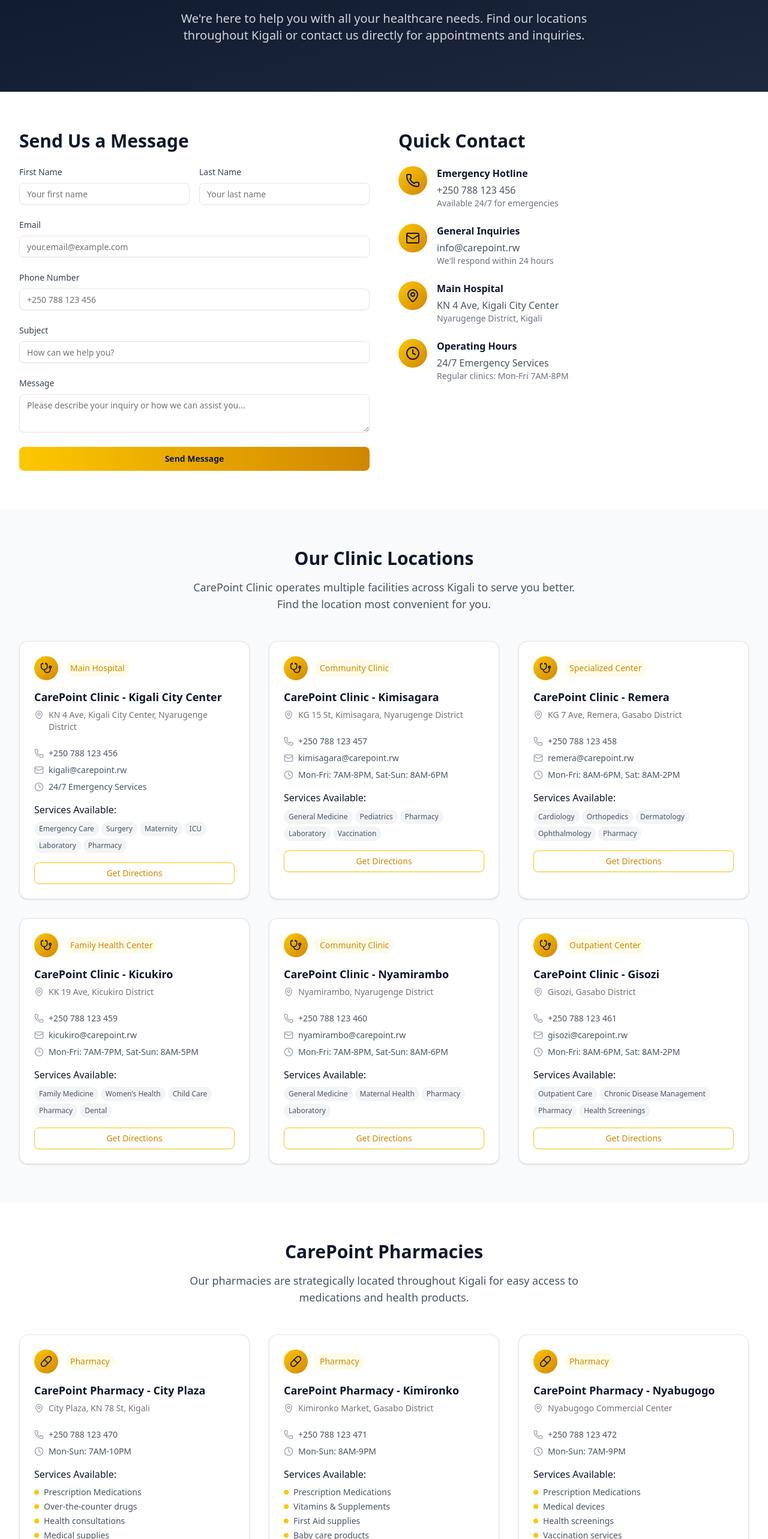
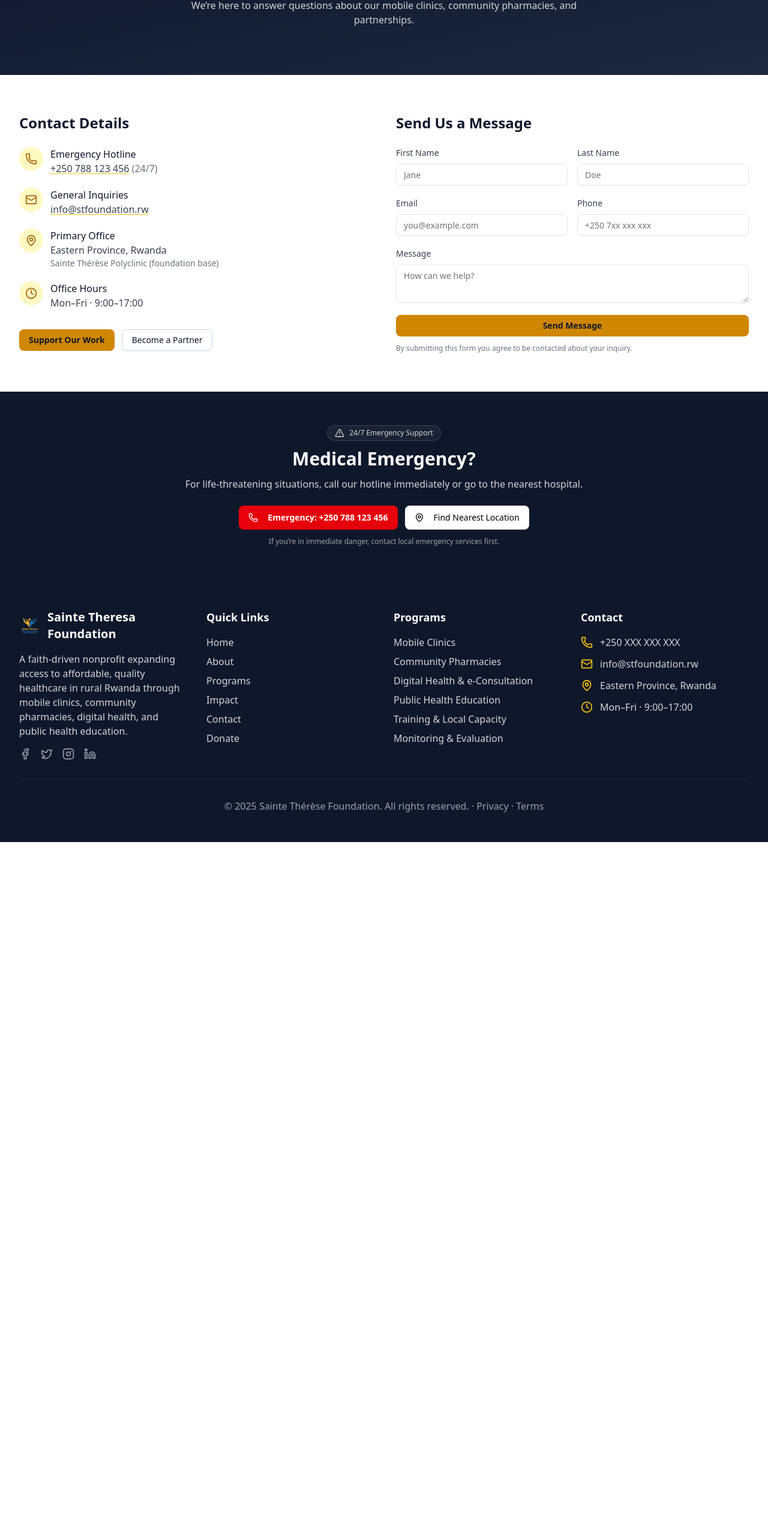
Before and after one commit to brunorwanda4/saint-theresa-foundation, a Next.js app: page /contact in a window 1280 px wide. Shown: the part 200-2766 px from the top of the page at 60% size. After the commit the page ends 1604 px from the top, so only its background shows below. Built offline with nearby package versions, Linux system fonts and the light colour scheme.

Commit message:
feat: implement contact page

```diff
--- a/src/app/contact/page.tsx
+++ b/src/app/contact/page.tsx
@@ -1,366 +1,148 @@
-import Footer from '@/components/ui/footer';
-import { Button } from '@/components/ui/button';
-import { Card, CardContent, CardDescription, CardHeader, CardTitle } from '@/components/ui/card';
-import { Input } from '@/components/ui/input';
-import { Textarea } from '@/components/ui/textarea'
+// src/app/contact/page.tsx
 import Link from "next/link";
-import { Phone, Mail,AlertTriangle, MapPin, Clock, Stethoscope, Pill } from 'lucide-react';
-
-const locations = [
-  {
-    name: 'CarePoint Clinic - Kigali City Center',
-    type: 'Main Hospital',
-    address: 'KN 4 Ave, Kigali City Center, Nyarugenge District',
-    phone: '+250 788 123 456',
-    email: 'kigali@carepoint.rw',
-    hours: '24/7 Emergency Services',
-    services: ['Emergency Care', 'Surgery', 'Maternity', 'ICU', 'Laboratory', 'Pharmacy'],
-    icon: Stethoscope,
-  },
-  {
-    name: 'CarePoint Clinic - Kimisagara',
-    type: 'Community Clinic',
-    address: 'KG 15 St, Kimisagara, Nyarugenge District',
-    phone: '+250 788 123 457',
-    email: 'kimisagara@carepoint.rw',
-    hours: 'Mon-Fri: 7AM-8PM, Sat-Sun: 8AM-6PM',
-    services: ['General Medicine', 'Pediatrics', 'Pharmacy', 'Laboratory', 'Vaccination'],
-    icon: Stethoscope,
-  },
-  {
-    name: 'CarePoint Clinic - Remera',
-    type: 'Specialized Center',
-    address: 'KG 7 Ave, Remera, Gasabo District',
-    phone: '+250 788 123 458',
-    email: 'remera@carepoint.rw',
-    hours: 'Mon-Fri: 8AM-6PM, Sat: 8AM-2PM',
-    services: ['Cardiology', 'Orthopedics', 'Dermatology', 'Ophthalmology', 'Pharmacy'],
-    icon: Stethoscope,
-  },
-  {
-    name: 'CarePoint Clinic - Kicukiro',
-    type: 'Family Health Center',
-    address: 'KK 19 Ave, Kicukiro District',
-    phone: '+250 788 123 459',
-    email: 'kicukiro@carepoint.rw',
-    hours: 'Mon-Fri: 7AM-7PM, Sat-Sun: 8AM-5PM',
-    services: ['Family Medicine', 'Women\'s Health', 'Child Care', 'Pharmacy', 'Dental'],
-    icon: Stethoscope,
-  },
-  {
-    name: 'CarePoint Clinic - Nyamirambo',
-    type: 'Community Clinic',
-    address: 'Nyamirambo, Nyarugenge District',
-    phone: '+250 788 123 460',
-    email: 'nyamirambo@carepoint.rw',
-    hours: 'Mon-Fri: 7AM-8PM, Sat-Sun: 8AM-6PM',
-    services: ['General Medicine', 'Maternal Health', 'Pharmacy', 'Laboratory'],
-    icon: Stethoscope,
-  },
-  {
-    name: 'CarePoint Clinic - Gisozi',
-    type: 'Outpatient Center',
-    address: 'Gisozi, Gasabo District',
-    phone: '+250 788 123 461',
-    email: 'gisozi@carepoint.rw',
-    hours: 'Mon-Fri: 8AM-6PM, Sat: 8AM-2PM',
-    services: ['Outpatient Care', 'Chronic Disease Management', 'Pharmacy', 'Health Screenings'],
-    icon: Stethoscope,
-  },
-];
-
-const pharmacies = [
-  {
-    name: 'CarePoint Pharmacy - City Plaza',
-    address: 'City Plaza, KN 78 St, Kigali',
-    phone: '+250 788 123 470',
-    hours: 'Mon-Sun: 7AM-10PM',
-    services: ['Prescription Medications', 'Over-the-counter drugs', 'Health consultations', 'Medical supplies'],
-    icon: Pill,
-  },
-  {
-    name: 'CarePoint Pharmacy - Kimironko',
-    address: 'Kimironko Market, Gasabo District',
-    phone: '+250 788 123 471',
-    hours: 'Mon-Sun: 8AM-9PM',
-    services: ['Prescription Medications', 'Vitamins & Supplements', 'First Aid supplies', 'Baby care products'],
-    icon: Pill,
-  },
-  {
-    name: 'CarePoint Pharmacy - Nyabugogo',
-    address: 'Nyabugogo Commercial Center',
-    phone: '+250 788 123 472',
-    hours: 'Mon-Sun: 7AM-9PM',
-    services: ['Prescription Medications', 'Medical devices', 'Health screenings', 'Vaccination services'],
-    icon: Pill,
-  },
-];
+import Footer from "@/components/ui/footer";
+import { Button } from "@/components/ui/button";
+import { Input } from "@/components/ui/input";
+import { Textarea } from "@/components/ui/textarea";
+import { Phone, Mail, MapPin, Clock, AlertTriangle } from "lucide-react";
 
 export default function Contact() {
   return (
     <div className="min-h-screen">
-      <div className="relative py-20 bg-gradient-to-br from-slate-900 to-slate-800">
-        <div className="max-w-7xl mx-auto px-4 sm:px-6 lg:px-8 text-center">
-          <h1 className="text-4xl sm:text-5xl font-bold text-white mb-6">
+      {/* Hero */}
+      <header className="relative py-16 md:py-20 bg-gradient-to-br from-slate-900 to-slate-800">
+        <div className="mx-auto max-w-7xl px-4 sm:px-6 lg:px-8 text-center">
+          <h1 className="text-3xl md:text-4xl font-bold text-white">
             Get in <span className="text-transparent bg-clip-text bg-gradient-to-r from-yellow-400 to-yellow-600">Touch</span>
           </h1>
-          <p className="text-xl text-gray-300 max-w-3xl mx-auto">
-            We're here to help you with all your healthcare needs. Find our locations throughout Kigali
-            or contact us directly for appointments and inquiries.
+          <p className="mt-3 text-sm md:text-base text-gray-300 max-w-2xl mx-auto">
+            We’re here to answer questions about our mobile clinics, community pharmacies, and partnerships.
+          </p>
+        </div>
+      </header>
+
+      {/* Primary Contact + Form */}
+      <section className="py-12 md:py-16 bg-white">
+        <div className="mx-auto max-w-7xl px-4 sm:px-6 lg:px-8">
+          <div className="grid gap-10 lg:grid-cols-2">
+            {/* Contact info (compact, no cards) */}
+            <div>
+              <h2 className="text-xl md:text-2xl font-semibold text-slate-900">Contact Details</h2>
+              <div className="mt-6 space-y-5">
+                <div className="flex items-start gap-3">
+                  <div className="grid h-10 w-10 place-items-center rounded-full bg-yellow-100">
+                    <Phone className="h-5 w-5 text-yellow-700" />
+                  </div>
+                  <div>
+                    <p className="font-medium text-slate-900">Emergency Hotline</p>
+                    <p className="text-gray-700">
+                      <a href="tel:+250788123456" className="underline decoration-yellow-400 underline-offset-2">
+                        +250 788 123 456
+                      </a>{" "}
+                      <span className="text-gray-500">(24/7)</span>
                     </p>
                   </div>
                 </div>
 
-      {/* Contact Form & Quick Info */}
-      <div className="py-16 bg-white">
-        <div className="max-w-7xl mx-auto px-4 sm:px-6 lg:px-8">
-          <div className="grid grid-cols-1 lg:grid-cols-2 gap-12">
-            {/* Contact Form */}
+                <div className="flex items-start gap-3">
+                  <div className="grid h-10 w-10 place-items-center rounded-full bg-yellow-100">
+                    <Mail className="h-5 w-5 text-yellow-700" />
+                  </div>
                   <div>
-              <h2 className="text-3xl font-bold text-slate-900 mb-6">Send Us a Message</h2>
-              <form className="space-y-6">
-                <div className="grid grid-cols-1 sm:grid-cols-2 gap-4">
+                    <p className="font-medium text-slate-900">General Inquiries</p>
+                    <p className="text-gray-700">
+                      <a href="mailto:info@stfoundation.rw" className="underline decoration-yellow-400 underline-offset-2">
+                        info@stfoundation.rw
+                      </a>
+                    </p>
+                  </div>
+                </div>
+
+                <div className="flex items-start gap-3">
+                  <div className="grid h-10 w-10 place-items-center rounded-full bg-yellow-100">
+                    <MapPin className="h-5 w-5 text-yellow-700" />
+                  </div>
+                  <div>
+                    <p className="font-medium text-slate-900">Primary Office</p>
+                    <p className="text-gray-700">Eastern Province, Rwanda</p>
+                    <p className="text-gray-500 text-sm">Sainte Thérèse Polyclinic (foundation base)</p>
+                  </div>
+                </div>
+
+                <div className="flex items-start gap-3">
+                  <div className="grid h-10 w-10 place-items-center rounded-full bg-yellow-100">
+                    <Clock className="h-5 w-5 text-yellow-700" />
+                  </div>
+                  <div>
+                    <p className="font-medium text-slate-900">Office Hours</p>
+                    <p className="text-gray-700">Mon–Fri · 9:00–17:00</p>
+                  </div>
+                </div>
+              </div>
+
+              {/* Quick CTAs */}
+              <div className="mt-8 flex flex-col sm:flex-row gap-3">
+                <Button
+                  asChild
+                  className="bg-yellow-600 hover:bg-yellow-700 text-slate-900 font-semibold"
+                >
+                  <Link href="/donate">Support Our Work</Link>
+                </Button>
+                <Button
+                  asChild
+                  variant="outline"
+                  className="border-slate-300 text-slate-900 hover:bg-slate-100"
+                >
+                  <Link href="/partners">Become a Partner</Link>
+                </Button>
+              </div>
+            </div>
+
+            {/* Simple form */}
+            <div>
+              <h2 className="text-xl md:text-2xl font-semibold text-slate-900">Send Us a Message</h2>
+              <form className="mt-6 space-y-5">
+                <div className="grid gap-4 sm:grid-cols-2">
                   <div>
                     <label className="block text-sm font-medium text-gray-700 mb-2">First Name</label>
-                    <Input placeholder="Your first name" />
+                    <Input placeholder="Jane" />
                   </div>
                   <div>
                     <label className="block text-sm font-medium text-gray-700 mb-2">Last Name</label>
-                    <Input placeholder="Your last name" />
+                    <Input placeholder="Doe" />
+                  </div>
+                </div>
+
+                <div className="grid gap-4 sm:grid-cols-2">
+                  <div>
+                    <label className="block text-sm font-medium text-gray-700 mb-2">Email</label>
+                    <Input type="email" placeholder="you@example.com" />
+                  </div>
+                  <div>
+                    <label className="block text-sm font-medium text-gray-700 mb-2">Phone</label>
+                    <Input placeholder="+250 7xx xxx xxx" />
                   </div>
                 </div>
 
                 <div>
-                  <label className="block text-sm font-medium text-gray-700 mb-2">Email</label>
-                  <Input type="email" placeholder="your.email@example.com" />
+                  <label className="block text-sm font-medium text-gray-700 mb-2">Message</label>
+                  <Textarea rows={5} placeholder="How can we help?" />
                 </div>
 
-                <div>
-                  <label className="block text-sm font-medium text-gray-700 mb-2">Phone Number</label>
-                  <Input placeholder="+250 788 123 456" />
-                </div>
-
-                <div>
-                  <label className="block text-sm font-medium text-gray-700 mb-2">Subject</label>
-                  <Input placeholder="How can we help you?" />
-                </div>
-
-                <div>
-                  <label className="block text-sm font-medium text-gray-700 mb-2">Message</label>
-                  <Textarea
-                    placeholder="Please describe your inquiry or how we can assist you..."
-                    rows={5}
-                  />
-                </div>
-
-                <Button
-                  size="lg"
-                  className="w-full bg-gradient-to-r from-yellow-400 to-yellow-600 hover:from-yellow-500 hover:to-yellow-700 text-slate-900 font-semibold"
-                >
+                <Button className="w-full bg-yellow-600 hover:bg-yellow-700 text-slate-900 font-semibold">
                   Send Message
                 </Button>
               </form>
-            </div>
-
-            {/* Quick Contact Info */}
-            <div>
-              <h2 className="text-3xl font-bold text-slate-900 mb-6">Quick Contact</h2>
-              <div className="space-y-6">
-                <div className="flex items-start space-x-4">
-                  <div className="w-12 h-12 bg-gradient-to-br from-yellow-400 to-yellow-600 rounded-full flex items-center justify-center flex-shrink-0">
-                    <Phone className="h-6 w-6 text-slate-900" />
-                  </div>
-                  <div>
-                    <h3 className="font-semibold text-slate-900 mb-1">Emergency Hotline</h3>
-                    <p className="text-gray-600">+250 788 123 456</p>
-                    <p className="text-sm text-gray-500">Available 24/7 for emergencies</p>
-                  </div>
-                </div>
-
-                <div className="flex items-start space-x-4">
-                  <div className="w-12 h-12 bg-gradient-to-br from-yellow-400 to-yellow-600 rounded-full flex items-center justify-center flex-shrink-0">
-                    <Mail className="h-6 w-6 text-slate-900" />
-                  </div>
-                  <div>
-                    <h3 className="font-semibold text-slate-900 mb-1">General Inquiries</h3>
-                    <p className="text-gray-600">info@carepoint.rw</p>
-                    <p className="text-sm text-gray-500">We'll respond within 24 hours</p>
-                  </div>
-                </div>
-
-                <div className="flex items-start space-x-4">
-                  <div className="w-12 h-12 bg-gradient-to-br from-yellow-400 to-yellow-600 rounded-full flex items-center justify-center flex-shrink-0">
-                    <MapPin className="h-6 w-6 text-slate-900" />
-                  </div>
-                  <div>
-                    <h3 className="font-semibold text-slate-900 mb-1">Main Hospital</h3>
-                    <p className="text-gray-600">KN 4 Ave, Kigali City Center</p>
-                    <p className="text-sm text-gray-500">Nyarugenge District, Kigali</p>
-                  </div>
-                </div>
-
-                <div className="flex items-start space-x-4">
-                  <div className="w-12 h-12 bg-gradient-to-br from-yellow-400 to-yellow-600 rounded-full flex items-center justify-center flex-shrink-0">
-                    <Clock className="h-6 w-6 text-slate-900" />
-                  </div>
-                  <div>
-                    <h3 className="font-semibold text-slate-900 mb-1">Operating Hours</h3>
-                    <p className="text-gray-600">24/7 Emergency Services</p>
-                    <p className="text-sm text-gray-500">Regular clinics: Mon-Fri 7AM-8PM</p>
+              <p className="mt-3 text-xs text-gray-500">
+                By submitting this form you agree to be contacted about your inquiry.
+              </p>
             </div>
           </div>
         </div>
-            </div>
-          </div>
-        </div>
-      </div>
+      </section>
 
-      {/* Clinic Locations */}
-      <div className="py-16 bg-gray-50">
-        <div className="max-w-7xl mx-auto px-4 sm:px-6 lg:px-8">
-          <div className="text-center mb-12">
-            <h2 className="text-3xl font-bold text-slate-900 mb-4">Our Clinic Locations</h2>
-            <p className="text-lg text-gray-600 max-w-2xl mx-auto">
-              CarePoint Clinic operates multiple facilities across Kigali to serve you better.
-              Find the location most convenient for you.
-            </p>
-          </div>
-
-          <div className="grid grid-cols-1 md:grid-cols-2 lg:grid-cols-3 gap-8">
-            {locations.map((location, index) => {
-              const IconComponent = location.icon;
-              return (
-                <Card key={index} className="group hover:shadow-xl transition-all duration-300">
-                  <CardHeader>
-                    <div className="flex items-center space-x-3 mb-2">
-                      <div className="w-10 h-10 bg-gradient-to-br from-yellow-400 to-yellow-600 rounded-full flex items-center justify-center">
-                        <IconComponent className="h-5 w-5 text-slate-900" />
-                      </div>
-                      <span className="text-sm font-medium text-yellow-600 bg-yellow-50 px-2 py-1 rounded-full">
-                        {location.type}
-                      </span>
-                    </div>
-                    <CardTitle className="text-lg text-slate-900">{location.name}</CardTitle>
-                    <CardDescription className="flex items-start space-x-2">
-                      <MapPin className="h-4 w-4 text-gray-400 mt-0.5 flex-shrink-0" />
-                      <span>{location.address}</span>
-                    </CardDescription>
-                  </CardHeader>
-
-                  <CardContent className="space-y-4">
-                    <div className="space-y-2">
-                      <div className="flex items-center space-x-2 text-sm">
-                        <Phone className="h-4 w-4 text-gray-400" />
-                        <span className="text-gray-600">{location.phone}</span>
-                      </div>
-                      <div className="flex items-center space-x-2 text-sm">
-                        <Mail className="h-4 w-4 text-gray-400" />
-                        <span className="text-gray-600">{location.email}</span>
-                      </div>
-                      <div className="flex items-center space-x-2 text-sm">
-                        <Clock className="h-4 w-4 text-gray-400" />
-                        <span className="text-gray-600">{location.hours}</span>
-                      </div>
-                    </div>
-
-                    <div>
-                      <h4 className="font-medium text-slate-900 mb-2">Services Available:</h4>
-                      <div className="flex flex-wrap gap-1">
-                        {location.services.map((service, serviceIndex) => (
-                          <span
-                            key={serviceIndex}
-                            className="text-xs bg-gray-100 text-gray-600 px-2 py-1 rounded-full"
-                          >
-                            {service}
-                          </span>
-                        ))}
-                      </div>
-                    </div>
-
-                    <Button
-                      variant="outline"
-                      className="w-full border-yellow-400 text-yellow-600 hover:bg-yellow-400 hover:text-slate-900"
-                    >
-                      Get Directions
-                    </Button>
-                  </CardContent>
-                </Card>
-              );
-            })}
-          </div>
-        </div>
-      </div>
-
-      {/* Pharmacy Locations */}
-      <div className="py-16 bg-white">
-        <div className="max-w-7xl mx-auto px-4 sm:px-6 lg:px-8">
-          <div className="text-center mb-12">
-            <h2 className="text-3xl font-bold text-slate-900 mb-4">CarePoint Pharmacies</h2>
-            <p className="text-lg text-gray-600 max-w-2xl mx-auto">
-              Our pharmacies are strategically located throughout Kigali for easy access to medications and health products.
-            </p>
-          </div>
-
-          <div className="grid grid-cols-1 md:grid-cols-2 lg:grid-cols-3 gap-8">
-            {pharmacies.map((pharmacy, index) => {
-              const IconComponent = pharmacy.icon;
-              return (
-                <Card key={index} className="group hover:shadow-xl transition-all duration-300">
-                  <CardHeader>
-                    <div className="flex items-center space-x-3 mb-2">
-                      <div className="w-10 h-10 bg-gradient-to-br from-yellow-400 to-yellow-600 rounded-full flex items-center justify-center">
-                        <IconComponent className="h-5 w-5 text-slate-900" />
-                      </div>
-                      <span className="text-sm font-medium text-yellow-600 bg-yellow-50 px-2 py-1 rounded-full">
-                        Pharmacy
-                      </span>
-                    </div>
-                    <CardTitle className="text-lg text-slate-900">{pharmacy.name}</CardTitle>
-                    <CardDescription className="flex items-start space-x-2">
-                      <MapPin className="h-4 w-4 text-gray-400 mt-0.5 flex-shrink-0" />
-                      <span>{pharmacy.address}</span>
-                    </CardDescription>
-                  </CardHeader>
-
-                  <CardContent className="space-y-4">
-                    <div className="space-y-2">
-                      <div className="flex items-center space-x-2 text-sm">
-                        <Phone className="h-4 w-4 text-gray-400" />
-                        <span className="text-gray-600">{pharmacy.phone}</span>
-                      </div>
-                      <div className="flex items-center space-x-2 text-sm">
-                        <Clock className="h-4 w-4 text-gray-400" />
-                        <span className="text-gray-600">{pharmacy.hours}</span>
-                      </div>
-                    </div>
-
-                    <div>
-                      <h4 className="font-medium text-slate-900 mb-2">Services Available:</h4>
-                      <div className="space-y-1">
-                        {pharmacy.services.map((service, serviceIndex) => (
-                          <div key={serviceIndex} className="flex items-center text-sm text-gray-600">
-                            <div className="w-2 h-2 bg-yellow-400 rounded-full mr-2"></div>
-                            {service}
-                          </div>
-                        ))}
-                      </div>
-                    </div>
-
-                    <Button
-                      variant="outline"
-                      className="w-full border-yellow-400 text-yellow-600 hover:bg-yellow-400 hover:text-slate-900"
-                    >
-                      Visit Pharmacy
-                    </Button>
-                  </CardContent>
-                </Card>
-              );
-            })}
-          </div>
-        </div>
-      </div>
-{/* Emergency Contact */}
-<section aria-labelledby="emergency-title" className="bg-slate-900 py-16">
+      {/* Emergency banner (simple, no extra cards) */}
+      <section aria-labelledby="emergency-title" className="bg-slate-900 py-14">
         <div className="mx-auto max-w-7xl px-4 sm:px-6 lg:px-8 text-center">
           <div className="mb-3 inline-flex items-center gap-2 rounded-full border border-white/15 bg-white/5 px-3 py-1 text-xs font-medium text-white/80">
             <AlertTriangle className="h-4 w-4" aria-hidden="true" />
@@ -371,11 +153,10 @@ export default function Contact() {
             Medical Emergency?
           </h2>
           <p className="mx-auto mt-3 max-w-2xl text-sm md:text-base text-gray-300">
-      For life-threatening situations, call our emergency hotline immediately or go to our main hospital.
+            For life-threatening situations, call our hotline immediately or go to the nearest hospital.
           </p>
 
-    <div className="mt-8 flex flex-col items-center justify-center gap-3 sm:flex-row">
-      {/* Click-to-call */}
+          <div className="mt-6 flex flex-col items-center justify-center gap-3 sm:flex-row">
             <Button
               asChild
               size="lg"
@@ -392,7 +173,7 @@ export default function Contact() {
             <Button
               asChild
               size="lg"
-        className="w-full sm:w-auto bg-white text-black hover:bg-gray-100 hover:text-black border border-white"
+              className="w-full sm:w-auto bg-white text-black hover:bg-gray-100 hover:text-black"
               aria-label="Find nearest location"
             >
               <Link href="/contact">
@@ -402,13 +183,12 @@ export default function Contact() {
             </Button>
           </div>
 
-    <p className="mt-4 text-xs text-white/60">
+          <p className="mt-3 text-xs text-white/60">
             If you’re in immediate danger, contact local emergency services first.
           </p>
         </div>
       </section>
 
-
       <Footer />
     </div>
   );
```
Lines whose indentation alone changed are shown as unchanged.
